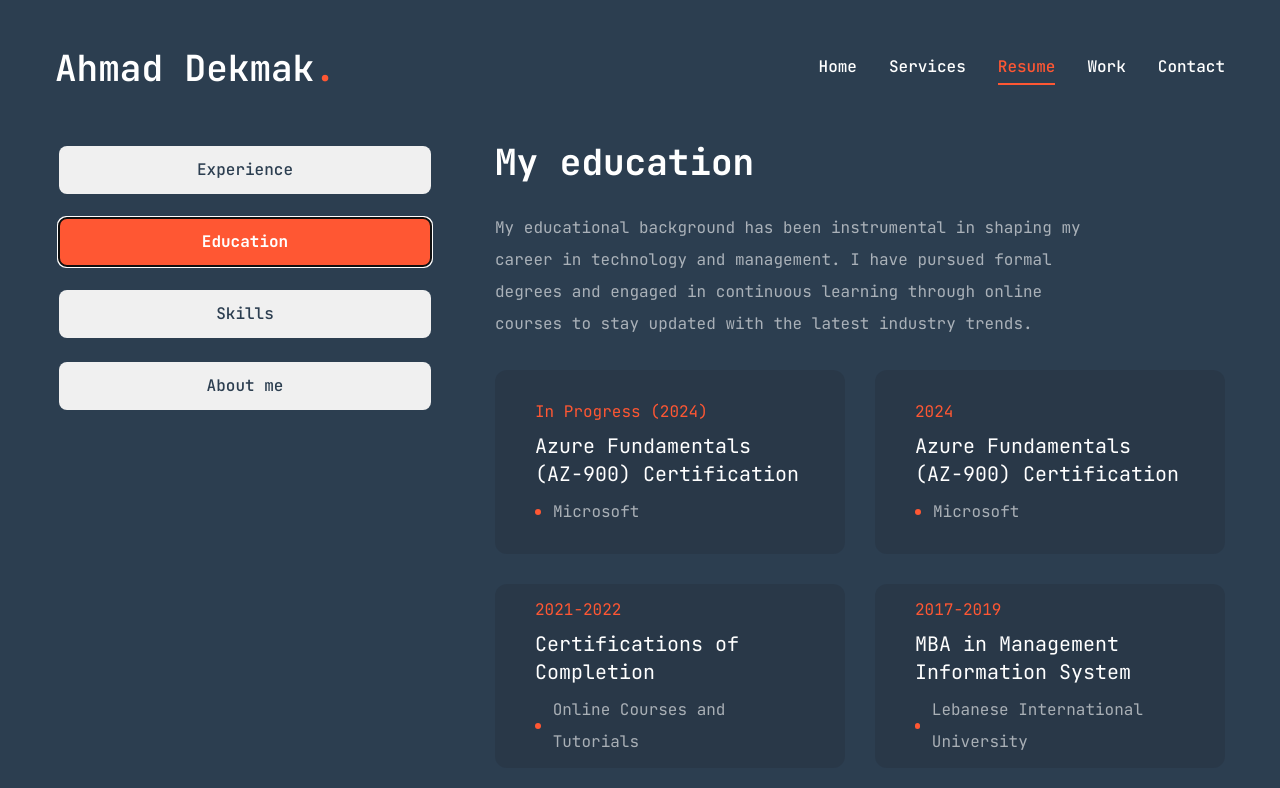
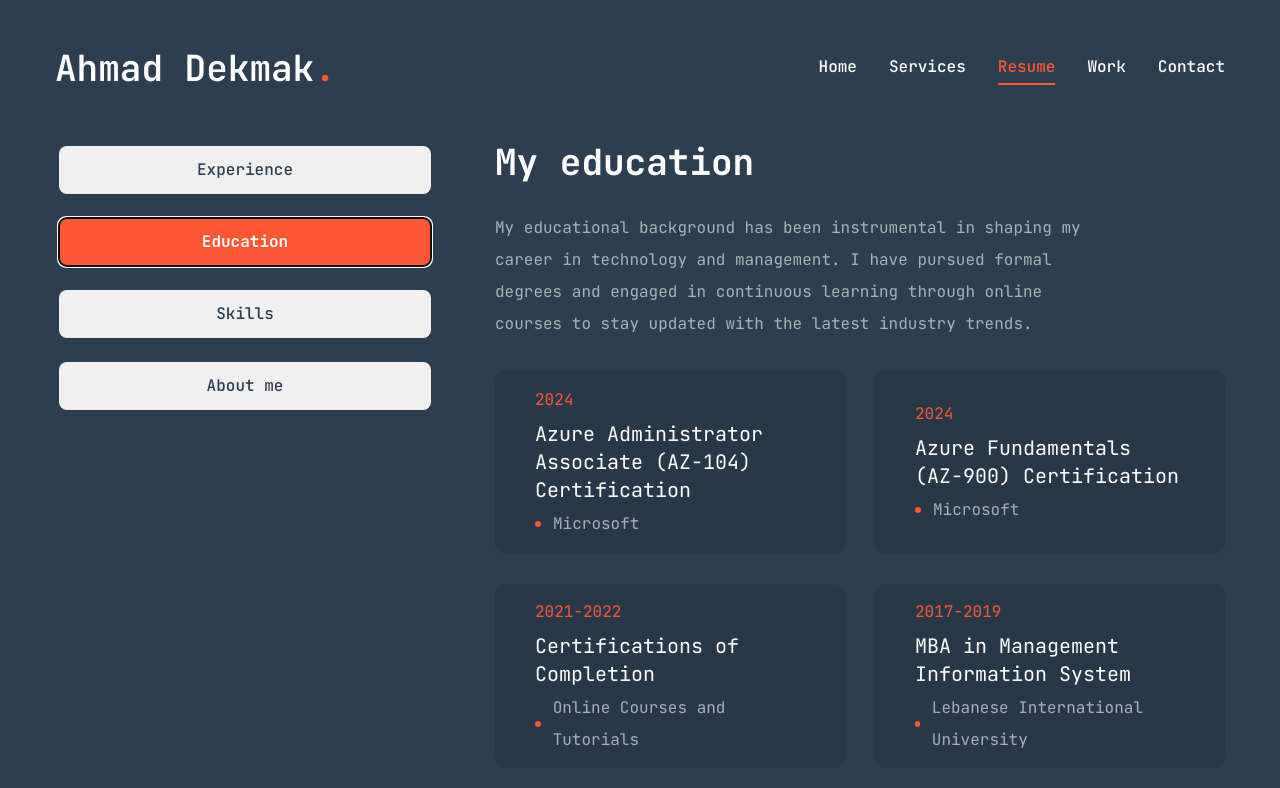
Before and after one commit to dkahmad95/portfoliov2, a Next.js app: page /resume in a window 1280 px wide. Both pictures are taken after a click on the tab "Education". Shown: the top 788 px of the page. Built offline with nearby package versions, Linux system fonts and the light colour scheme.

Commit message:
adding cloud exp

```diff
--- a/app/resume/page.jsx
+++ b/app/resume/page.jsx
@@ -67,8 +67,8 @@
   items: [
     {
       university: "Microsoft",
-      degree: "Azure Fundamentals (AZ-900) Certification",
-      years: "In Progress (2024)",
+      degree: "Azure Administrator Associate (AZ-104) Certification",
+      years: "2024",
     },
     {
       university: "Microsoft",
@@ -251,7 +251,7 @@
                           className="bg-[#2323292a] h-[184px] py-8 px-10 rounded-xl flex flex-col justify-center items-center lg:items-start gap-1"
                         >
                           <span className="text-accent">{item.years}</span>
-                          <h3 className="text-xl max-w-[260px min-h-[60px] text-center lg:text-left">
+                          <h3 className="text-xl  text-center lg:text-left">
                             {item.degree}
                           </h3>
                           <div className="flex items-center gap-3">
```
Also changed, not shown: 1 other file (tests, documents, lock files or other folders).
